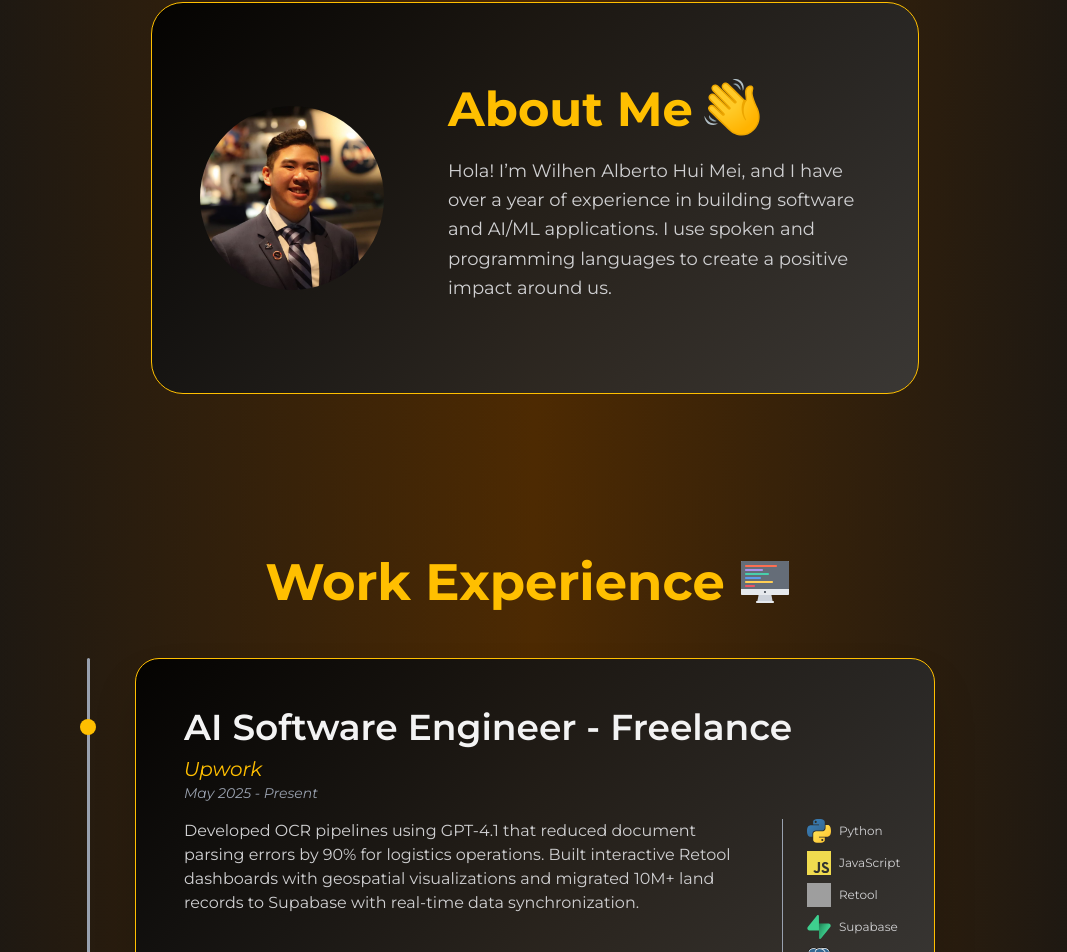
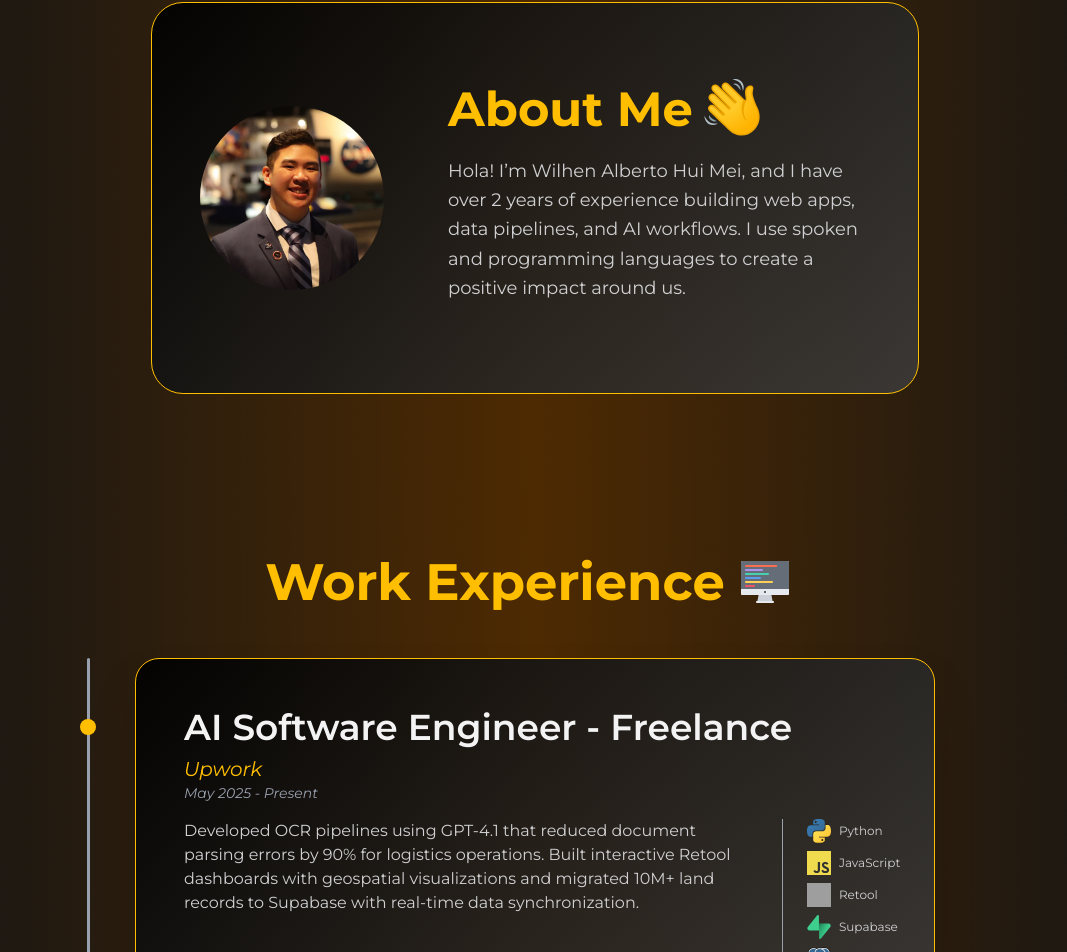
Before and after one commit to WilhenAlbertoHM/portfolio, a React (Vite) app: page / in a window 1280 px wide. Shown: the part 958-1910 px from the top of the page, without its empty margins (105-1172 px from the left). Built offline with nearby package versions, Linux system fonts and the light colour scheme; grey boxes are pictures that could not be loaded.

Commit message:
add: update about me

```diff
--- a/src/components/About.jsx
+++ b/src/components/About.jsx
@@ -19,9 +19,10 @@ export const About = () => {
             />
           </h2>
           <p className="text-base md:text-lg mb-4 leading-relaxed text-wrap text-left">
-            Hola! I’m Wilhen Alberto Hui Mei, and I have over a year of
-            experience in building software and AI/ML applications. I use spoken
-            and programming languages to create a positive impact around us.
+            Hola! I’m Wilhen Alberto Hui Mei, and I have over 2 years of
+            experience building web apps, data pipelines, and AI workflows. I
+            use spoken and programming languages to create a positive impact
+            around us.
           </p>
         </div>
       </div>
```
